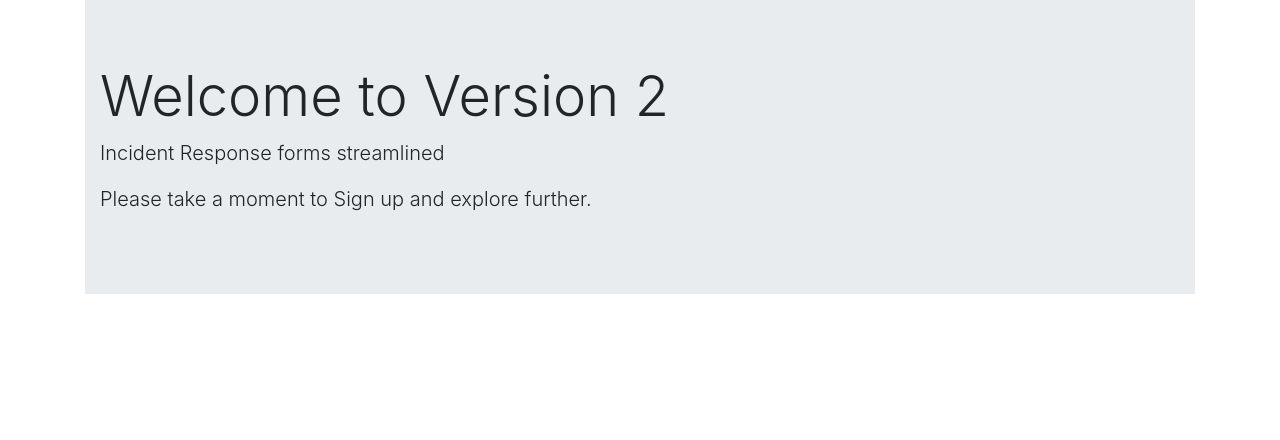
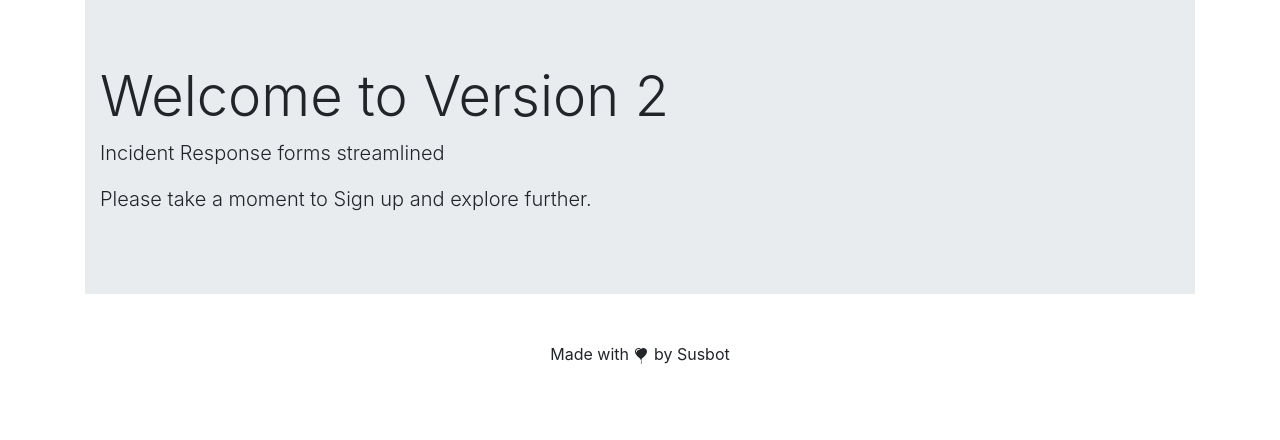
Before and after one commit to susbot/Vega_collective_p2, a Django app: page / in a window 1280 px wide. Shown: the part 90-530 px from the top of the page. Run offline with Django 3.2, Linux system fonts and the light colour scheme; some libraries are stand-ins or nearby versions.

Commit message:
Footer and readME changes

```diff
--- a/templates/base.html
+++ b/templates/base.html
@@ -35,4 +35,14 @@
 
     <link rel="stylesheet" href="https://stackpath.bootstrapcdn.com/bootstrap/4.5.0/css/bootstrap.min.css" integrity="sha384-9aIt2nRpC12Uk9gS9baDl411NQApFmC26EwAOH8WgZl5MYYxFfc+NcPb1dKGj7Sk" crossorigin="anonymous">
 
+    <footer>
+        <div class="footer-copyright text-center py-3">
+            <p>Made with <svg xmlns="http://www.w3.org/2000/svg" width="16" height="16" fill="currentColor" class="bi bi-balloon-heart-fill" viewBox="0 0 16 16">
+            <path fill-rule="evenodd" d="M8.49 10.92C19.412 3.382 11.28-2.387 8 .986 4.719-2.387-3.413 3.382 7.51 10.92l-.234.468a.25.25 0 1 0 .448.224l.04-.08c.009.17.024.315.051.45.068.344.208.622.448 1.102l.013.028c.212.422.182.85.05 1.246-.135.402-.366.751-.534 1.003a.25.25 0 0 0 .416.278l.004-.007c.166-.248.431-.646.588-1.115.16-.479.212-1.051-.076-1.629-.258-.515-.365-.732-.419-1.004a2.376 2.376 0 0 1-.037-.289l.008.017a.25.25 0 1 0 .448-.224l-.235-.468ZM6.726 1.269c-1.167-.61-2.8-.142-3.454 1.135-.237.463-.36 1.08-.202 1.85.055.27.467.197.527-.071.285-1.256 1.177-2.462 2.989-2.528.234-.008.348-.278.14-.386Z"/>
+            </svg> by Susbot</p>
+        </div>
+    </footer>
+
+
+</body>
 </html>
```
Also changed, not shown: README.md, db.sqlite3.
